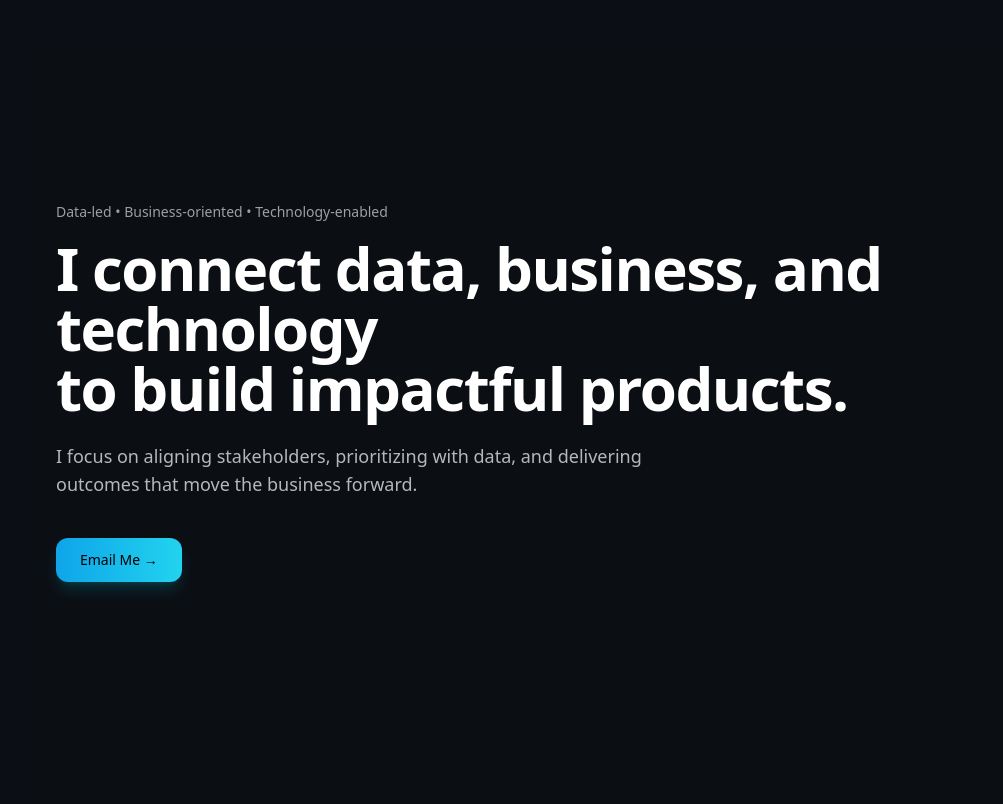
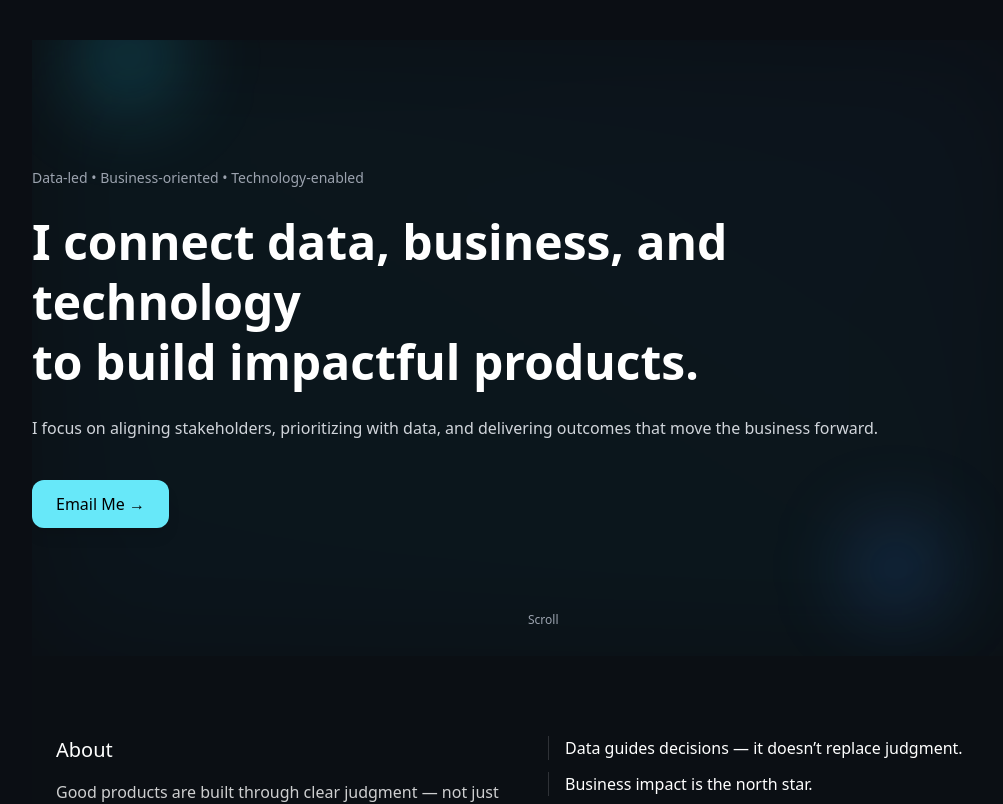
Before and after one commit to yspace89/personalweb, a Next.js app: page / in a window 1280 px wide. Shown: the top 804 px of the page, without its empty margins (112-1115 px from the left). Built offline with nearby package versions, Linux system fonts and the light colour scheme.

Commit message:
Update page.tsx

```diff
--- a/app/page.tsx
+++ b/app/page.tsx
@@ -11,37 +11,44 @@ export default function Home() {
       <div className="pointer-events-none absolute inset-0 -z-10 opacity-[0.09] bg-[linear-gradient(transparent,transparent_96%,rgba(255,255,255,.2)_98%),linear-gradient(90deg,transparent,transparent_96%,rgba(255,255,255,.2)_98%)] bg-[length:28px_28px]" />
 
       {/* ================= HERO ================= */}
-      <section className="relative min-h-[88vh] flex items-center px-6">
-        <motion.div
-          initial={{ opacity: 0, y: 20 }}
-          animate={{ opacity: 1, y: 0 }}
-          transition={{ duration: 0.6 }}
-          className="max-w-5xl mx-auto"
-        >
-          <p className="text-sm text-white/60 mb-4">
+      <section className="relative py-32 overflow-hidden">
+  {/* animated gradient background */}
+  <div className="absolute inset-0 opacity-40 animate-pulse-slow blur-3xl bg-gradient-to-tr from-sky-500/10 via-cyan-400/10 to-blue-500/10" />
+
+  {/* floating decorations */}
+  <div className="absolute -top-10 left-10 w-28 h-28 bg-cyan-400/20 rounded-full blur-2xl animate-float" />
+  <div className="absolute bottom-10 right-20 w-24 h-24 bg-blue-500/20 rounded-full blur-2xl animate-float-delayed" />
+
+  <div className="relative z-10 max-w-5xl">
+    <p className="text-sm text-gray-400">
       Data-led • Business-oriented • Technology-enabled
     </p>
 
-          <h1 className="text-4xl md:text-6xl font-semibold leading-tight tracking-tight">
-            I connect data, business, and technology<br/>
+    <h1 className="mt-6 text-5xl font-bold leading-tight text-white animate-rise">
+      I connect data, business, and <br />
+      technology <br />
       to build impactful products.
     </h1>
 
-          <p className="mt-6 text-lg text-white/70 max-w-2xl">
+    <p className="mt-6 text-gray-300 animate-fade">
       I focus on aligning stakeholders, prioritizing with data,
       and delivering outcomes that move the business forward.
     </p>
 
-          <motion.a
-            href="mailto:ubaidillahym@gmail.com"
-            whileHover={{ scale: 1.03 }}
-            whileTap={{ scale: 0.98 }}
-            className="inline-block mt-10 rounded-xl bg-gradient-to-r from-sky-500 to-cyan-400 px-6 py-3 text-sm font-medium text-black shadow-lg shadow-cyan-500/20"
+    <a
+      href="mailto:yahyaux@gmail.com"
+      className="inline-block mt-10 px-6 py-3 text-black font-medium rounded-xl bg-cyan-300 hover:bg-cyan-200 transition-all shadow-lg hover:shadow-cyan-300/30 transform hover:-translate-y-0.5"
     >
       Email Me →
-          </motion.a>
-        </motion.div>
+    </a>
+  </div>
+
+  {/* scroll indicator */}
+  <div className="absolute bottom-6 left-1/2 -translate-x-1/2 text-gray-400 text-xs animate-bounce">
+    Scroll
+  </div>
 </section>
+
 
       {/* ================= ABOUT ================= */}
       <section className="px-6 py-16 md:py-20">
```
Lines whose indentation alone changed are shown as unchanged.
